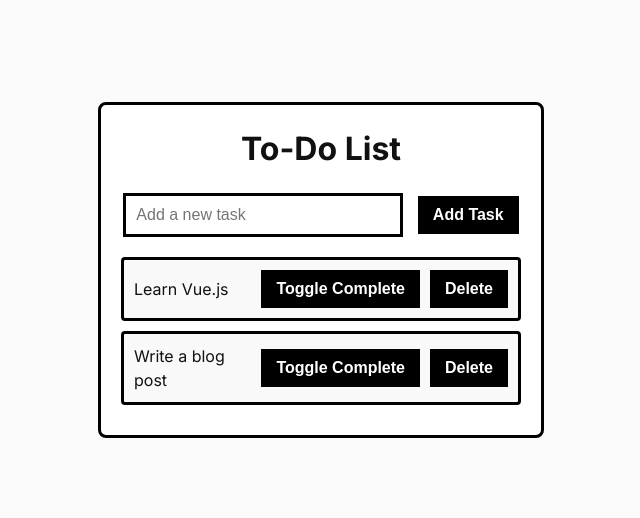
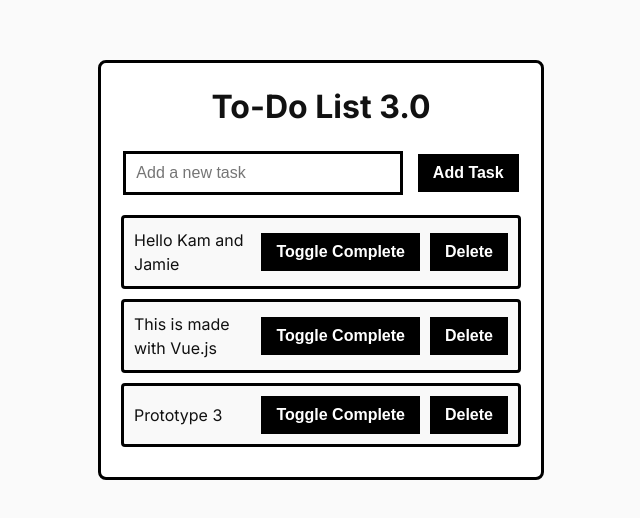
Before and after one commit to hunterAntal/VueToDoApp, a plain HTML site: page todo.html in a window 1280 px wide. Shown: the part 130-648 px from the top of the page, without its empty margins (319-959 px from the left). Drawn offline with nearby package versions, Linux system fonts and the light colour scheme.

Commit message:
version 3.0 looks great and works fine!

```diff
--- a/todo.html
+++ b/todo.html
@@ -102,7 +102,7 @@
 <body>
   <!-- Vue Application Root -->
   <div id="app">
-    <h1>To-Do List</h1>
+    <h1>To-Do List 3.0</h1>
     <input type="text" v-model="newTask" placeholder="Add a new task" @keyup.enter="addTask">
     <button @click="addTask">Add Task</button>
 
@@ -126,8 +126,9 @@
         newTask: '',
         // Array of tasks, each with text and completed status
         tasks: [
-          { text: 'Learn Vue.js', completed: false },
-          { text: 'Write a blog post', completed: false }
+          { text: 'Hello Kam and Jamie', completed: false },
+          { text: 'This is made with Vue.js', completed: false },
+          { text: 'Prototype 3', completed: false }
         ]
       },
       methods: {
```
